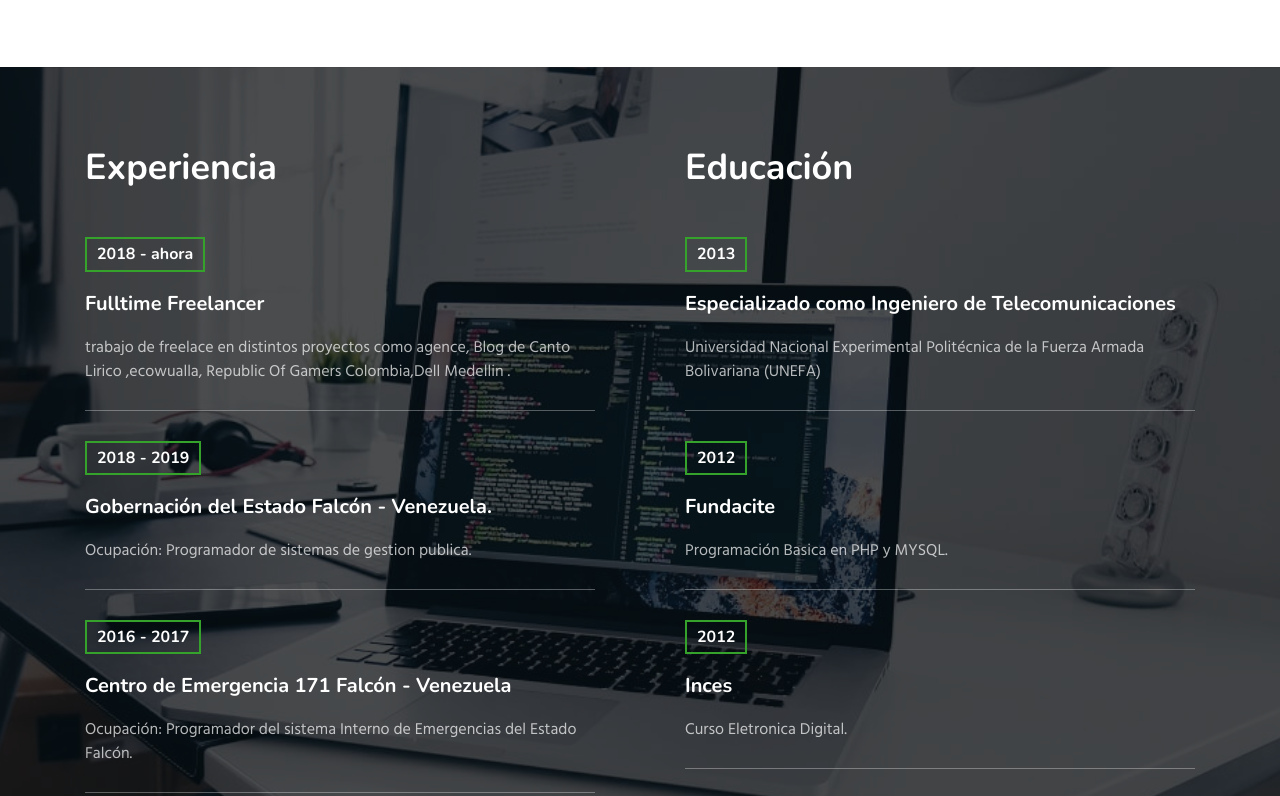
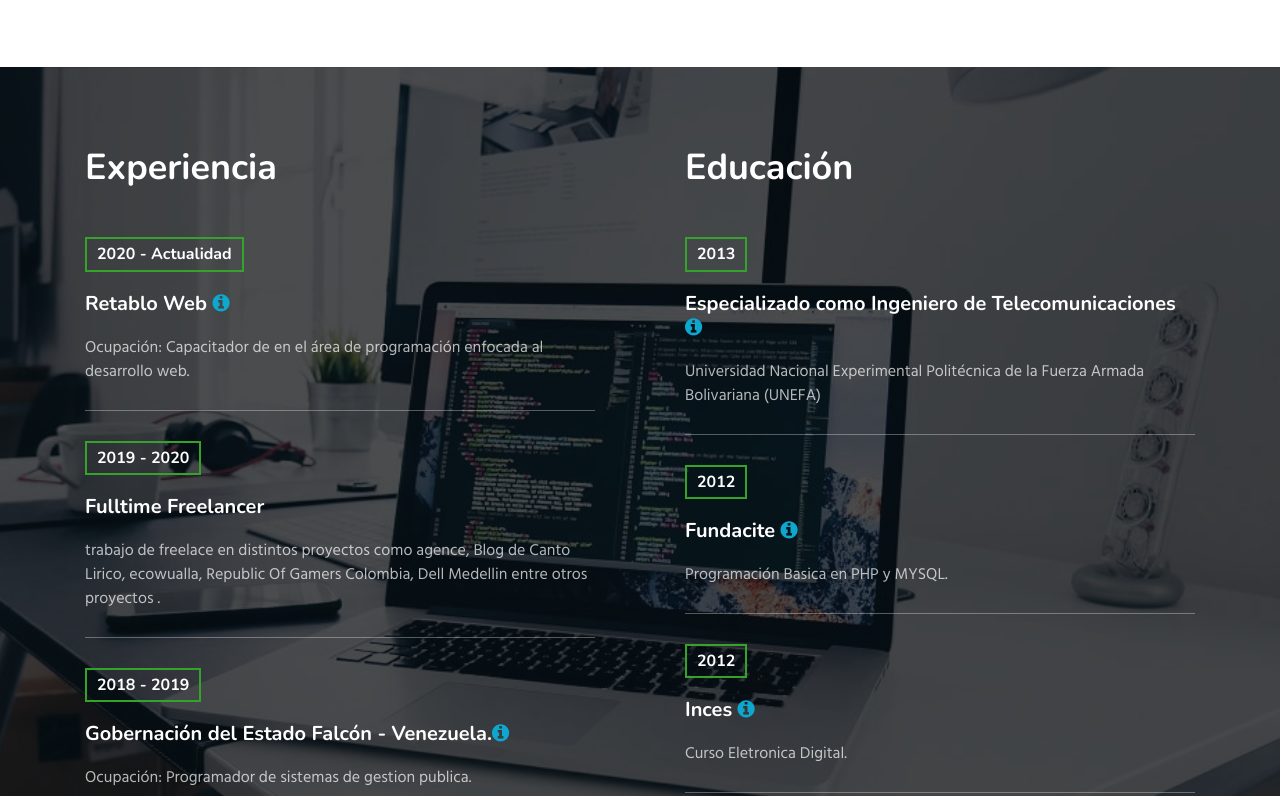
Before and after one commit to edwight-delgado/portafolio.github.io, a plain HTML site: page index.html in a window 1280 px wide. Shown: the part 2888-3684 px from the top of the page. Drawn offline with nearby package versions, Linux system fonts and the light colour scheme; a web font is replaced by a local one.

Commit message:
actualizacion de portafolio

```diff
--- a/index.html
+++ b/index.html
@@ -77,7 +77,7 @@
                               <a href="#twitter" class="twitter"><span class="fa fa-twitter"></span></a>
                               <a href="https://www.kaggle.com/edwight" class="instagram"><span class="fa fa-instagram"></span></a>
                               <a href="#google-plus" class="google-plus"><span class="fa fa fa-codepen"></span></a>
-                              <a href="#linkedin" class="linkedin"><span class="fa fa-linkedin"></span></a>
+                              <a href="https://www.linkedin.com/in/edwight-delgado-073b91173/" class="linkedin"><span class="fa fa-linkedin"></span></a>
                             </div>
 
                         </div>
@@ -97,7 +97,7 @@
         <div class="heading text-center mx-auto">
           <h3 class="head">Acerca de Mi</h3>
           <p class="my-3 head">Soy el Ing Edwight Delgado Venezolano desarrollador Web (backend y frontend), autodidata motivado por el aprendizaje continuo. Me encanta crear software y solucionar proplemas con una gran variedad de herramientas. Mi objectivo es aportar los conocimientos y experiencia en trabajos anteriores en el desarrollo de algunas startup o empresas tecnologicas, para crear productos que permitan ayudar a las personas con el uso de la tecnologia y a la vez desarrollarme profesionalmente evolucionando en mi sector de modo que busco oportunidades que me permitan hacerlo</p>
-            <a href="#">
+            <a href="https://drive.google.com/file/d/1OiBAFVkt59C84iYnN9ZikenwmR94eQe2/view?usp=sharing">
               <button class="btn btn-success">Descarga Mi Curriculo <i class="fa fa-cloud-download"></i></button>
             </a>
           </div>
@@ -274,6 +274,7 @@
                           </figure>
 
                         </div>
+
                         <div class="my-project btnModal" data-key="game-analisis">
 
                           <figure>
@@ -408,16 +409,22 @@
 
     				<div class="column1">
               <h3 class="mb-5">Experiencia</h3>
+              <div class="experience-top">
+                <h5>2020 - Actualidad</h5>
+                <h4>Retablo Web <a href="https://www.retabloweb.com/curso-de-diseno-web-lp/"><i class="fa fa-info-circle"></i></a></h4>
+                <p class="my-3 text-white">
+                    Ocupación: Capacitador de en el área de programación enfocada al desarrollo web.</p>
+              </div>
     					<div class="experience-top">
-                <h5>2018 - ahora</h5>
+                <h5>2019 - 2020</h5>
     						<h4>Fulltime Freelancer</h4>
     						<p class="my-3 text-white">
-                    trabajo de freelace en distintos proyectos como agence, Blog de Canto Lirico ,ecowualla, Republic Of Gamers Colombia,Dell Medellin
+                    trabajo de freelace en distintos proyectos como agence, Blog de Canto Lirico, ecowualla, Republic Of Gamers Colombia, Dell Medellin entre otros proyectos
                             .</p>
                         </div>
                         <div class="experience-top">
                             <h5>2018 - 2019</h5>
-                            <h4>Gobernación del Estado Falcón - Venezuela.</h4>
+                            <h4>Gobernación del Estado Falcón - Venezuela.<a href="http://portal.falcon.gob.ve/"><i class="fa fa-info-circle"></i></a></h4>
                             <p class="my-3 text-white">Ocupación: Programador de sistemas de gestion publica.
                             </p>
                         </div>
@@ -439,19 +446,19 @@
                 <h3 class="mb-5">Educación</h3>
                 <div class="experience-top">
                   <h5>2013</h5>
-                  <h4>Especializado como Ingeniero de Telecomunicaciones</h4>
+                  <h4>Especializado como Ingeniero de Telecomunicaciones  <a href="http://www.unefa.edu.ve/portal/"><i class="fa fa-info-circle"></i></a></h4>
                   <p class="my-3 text-white">
                       Universidad Nacional Experimental Politécnica de la Fuerza Armada Bolivariana (UNEFA)
                   </p>
                   </div>
                   <div class="experience-top">
                     <h5>2012</h5>
-                    <h4>Fundacite</h4>
+                    <h4>Fundacite <a href="https://www.instagram.com/fundacitefalcon/?hl=es-la"><i class="fa fa-info-circle"></i></a></h4>
                     <p class="my-3 text-white">Programación Basica en PHP y MYSQL.</p>
                   </div>
                   <div class="experience-top">
                     <h5>2012</h5>
-                    <h4>Inces</h4>
+                    <h4>Inces <a href="https://inces.gob.ve/"><i class="fa fa-info-circle"></i></a></h4>
                     <p class="my-3 text-white">Curso Eletronica Digital.</p>
                   </div>
                     <div class="experience-top">
@@ -466,6 +473,7 @@
     		</div>
     	</div>
     </section>
+    <!--
     <section class="their-testimonials" id="testimonials">
       <div class="customers-6-content py-5">
         <div class="container py-lg-3">
@@ -484,6 +492,7 @@
 
             </ol>
             <!-- Carousel items -->
+            <!--
             <div class="carousel-inner pb-5">
 
               <div class="carousel-item active">
@@ -532,8 +541,9 @@
                   </div>
                 </div>
               </div>
+              -->
               <!--.item-->
-
+              <!--
               <div class="carousel-item">
                 <div class="customer row py-5 mt-3">
                   <div class="col-lg-4 col-md-6">
@@ -586,13 +596,15 @@
 
 
             </div>
+            -->
             <!--.carousel-inner-->
+            <!--
           </div>
         </div>
       </div>
-      <!--//customers -->
+
     </section>
-
+    -->
      <!-- grids block 5 -->
     <section class="my-footer-main" id="footer">
       <div class="footer-29 text-center">
@@ -600,11 +612,11 @@
 
             <div class="main-social-footer-29">
 
-              <a href="#facebook" class="github"><span class="fa fa-github"></span></a>
-              <a href="#twitter" class="twitter"><span class="fa fa-twitter"></span></a>
+              <a href="https://github.com/edwight-delgado/" class="github"><span class="fa fa-github"></span></a>
+              <a href="https://www.kaggle.com/edwight" class="twitter"><span class="fa fa-twitter"></span></a>
               <a href="https://bitbucket.org/edwight/" class="instagram"><span class="fa fa-instagram"></span></a>
-              <a href="#codepen" class="google-plus"><span class="fa fa-codepen"></span></a>
-              <a href="#linkedin" class="linkedin"><span class="fa fa-linkedin"></span></a>
+              <a href="https://codepen.io/edwight" class="codepen"><span class="fa fa-codepen"></span></a>
+              <a href="https://www.linkedin.com/in/edwight-delgado-073b91173/" class="linkedin"><span class="fa fa-linkedin"></span></a>
           </div>
               <div class="bottom-copies text-center">
                   <p class="copy-footer-29">© 2020 Edwight D.</p>
@@ -773,7 +785,23 @@
       {
         id:'agence',
         img:'assets/images/agence_1.png',
-        title:'Proyecto Agence!',body:`<p>TEste proyecto está realizado en laravel usando API. Para separar la aplicación cliente del servidor.</p>
+        title:'Proyecto Agence!',body:`
+        <span>
+            <span class="circulo-icon color-black">
+              <a href="https://github.com/edwight/Agence-project"><i class="fa fa-github-square fixed"></i></a>
+            </span>
+            <span class="circulo-icon color-green">
+              <a href="https://agence-prueba.herokuapp.com/"><i class="fa fa-cloud-download"></i></a>
+            </span>
+            <span class="circulo-icon color-blue">
+              <a href=""><i class="fa fa-bitbucket fixed"></i></a>
+            </span>
+            <span class="circulo-icon color-black">
+              <a href=""><i class="fa fa-codepen"></i></a>
+            </span>
+
+          </span>
+          <p>Este proyecto está realizado en laravel usando API. Para separar la aplicación cliente del servidor.</p>
         <p>Usando ajax como medio de comunicar los datos con el servidor por medio de Jquery, vue.js y vue-resource finalmente se utilizó highcharts para generar los gráficos de manera dinámica.</p>`
       },
       {
@@ -806,12 +834,60 @@
       {
         id:'linio',
         img:'assets/images/linio.png',
-        title:'Linio web Scrapy',body:`<p>Web scrappy para obtener de forma automatica las imagenes, titulo, precio, categoria y enlaces a las paginas de www.linio.com.pe. que es guardado en un archivo 'linio.csv' El script esta escrito en python con las siguientes librerias</p>`
+        title:'Linio web Scrapy',body:`
+        <span>
+            <span class="circulo-icon color-black">
+              <a href="https://github.com/edwight-delgado/keggle/tree/master/scrappy/linio"><i class="fa fa-github-square fixed"></i></a>
+            </span>
+            <span class="circulo-icon color-green">
+              <a href="https://orientacion-vocal.herokuapp.com/"><i class="fa fa-cloud-download"></i></a>
+            </span>
+            <span class="circulo-icon color-blue">
+              <a href="https://bitbucket.org/edwight/proyecto-orientacion-vocal/src/master/"><i class="fa fa-bitbucket fixed"></i></a>
+            </span>
+            <span class="circulo-icon color-black">
+              <a href=""><i class="fa fa-codepen"></i></a>
+            </span>
+
+          </span>
+          <p>Web scrappy para obtener de forma automatica las imagenes, titulo, precio, categoria y enlaces a las paginas de www.linio.com.pe. que es guardado en un archivo 'linio.csv' El script esta escrito en python con las siguientes librerias</p>`
+      },
+      {
+        id:'job-experimental',
+        img:'assets/images/linio.png',
+        title:'Linio web Scrapy',
+        body:`<span>
+            <span class="circulo-icon color-black">
+              <a href="http://jobs-magic.herokuapp.com/"><i class="fa fa-github-square fixed"></i></a>
+            </span>
+            <span class="circulo-icon color-green">
+              <a href="http://jobs-magic.herokuapp.com/"><i class="fa fa-cloud-download"></i></a>
+            </span>
+            <span class="circulo-icon color-blue">
+              <a href="https://bitbucket.org/edwight/proyecto-orientacion-vocal/src/master/"><i class="fa fa-bitbucket fixed"></i></a>
+            </span>
+            <span class="circulo-icon color-black">
+              <a href=""><i class="fa fa-codepen"></i></a>
+            </span>
+
+          </span>
+          <p>Web scrappy para obtener de forma automatica las imagenes, titulo, precio, categoria y enlaces a las paginas de www.linio.com.pe. que es guardado en un archivo 'linio.csv' El script esta escrito en python con las siguientes librerias</p>`
       },
       {
         id:'game-analisis',
         img:'assets/images/game-analisis.png',
-        title:'analisis de dataset de videojuegos',body:`<p>analisis de videojuego con pandas
+        title:'analisis de dataset de videojuegos',
+        body:`
+        <span>
+            <span class="circulo-icon color-black">
+              <a href="https://github.com/edwight-delgado/keggle/tree/master/kaggle/videoGame"><i class="fa fa-github-square fixed"></i></a>
+            </span>
+            <span class="circulo-icon color-green">
+              <a href="https://orientacion-vocal.herokuapp.com/"><i class="fa fa-cloud-download"></i></a>
+            </span>
+
+          </span>
+          <p>analisis de videojuego con pandas
           analisis de los precios del los videojuego usando python con la libreria pandas para los distintas estadisticas y ploly para creacion de graficos dinamicos e interativos
           .</p>
 
```
Also changed, not shown: assets/css/style-starter.css, assets/images/grupo ADSL2.png (added), assets/images/grupo ADSL5.png (added), assets/images/grupo Adsl.png (added), assets/images/grupo Adsl3.png (added), assets/images/grupo adsl6.png (added), assets/images/me-original.png (added), assets/images/me.png, 2 other files.
